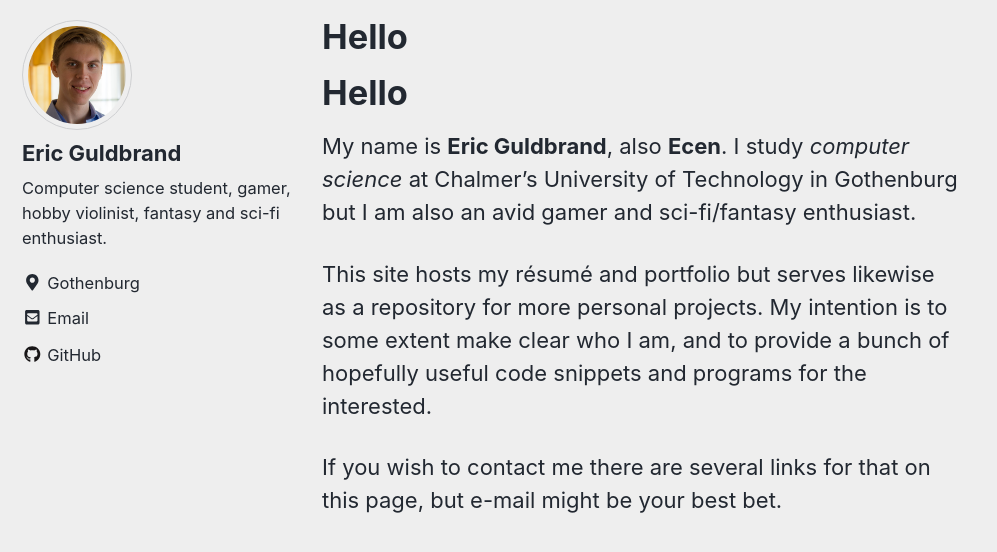
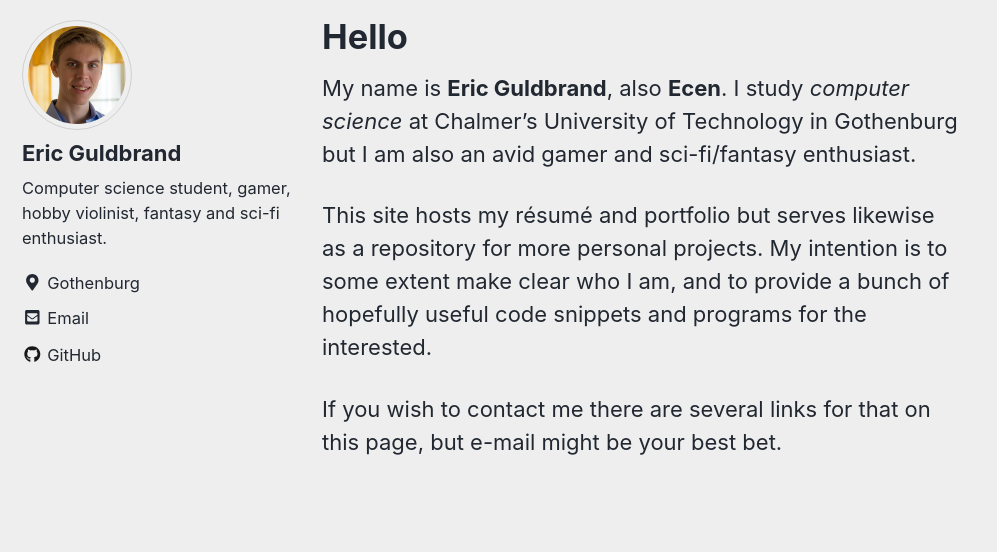
Before and after one commit to ecen/ecen.github.io, a Jekyll site: the page built from index.md, in a window 1280 px wide and 900 px high, scrolled down 896 px, cut to the strip 188-740 px from the top of the window. Shown: the whole strip, without its empty margins (0-997 px from the left). Built offline with Jekyll 4.4.1, drawn with Linux system fonts in a browser that asks for light colours; nearby versions of some CDN libraries; our own code applies the rules of GitHub Pages for plain Markdown files.

```diff
--- a/index.md
+++ b/index.md
@@ -6,8 +7,6 @@ header:
     image: "/assets/images/sky5.jpg"
 ---
 
-# Hello
-
 My name is __Eric Guldbrand__, also __Ecen__. I study _computer science_ at Chalmer's University of Technology in Gothenburg but I am also an avid gamer and sci-fi/fantasy enthusiast.
 
 This site hosts my résumé and portfolio but serves likewise as a repository for more personal projects. My intention is to some extent make clear who I am, and to provide a bunch of hopefully useful code snippets and programs for the interested.
```
Also changed, not shown: other parts of index.md (+1 -0 lines).
